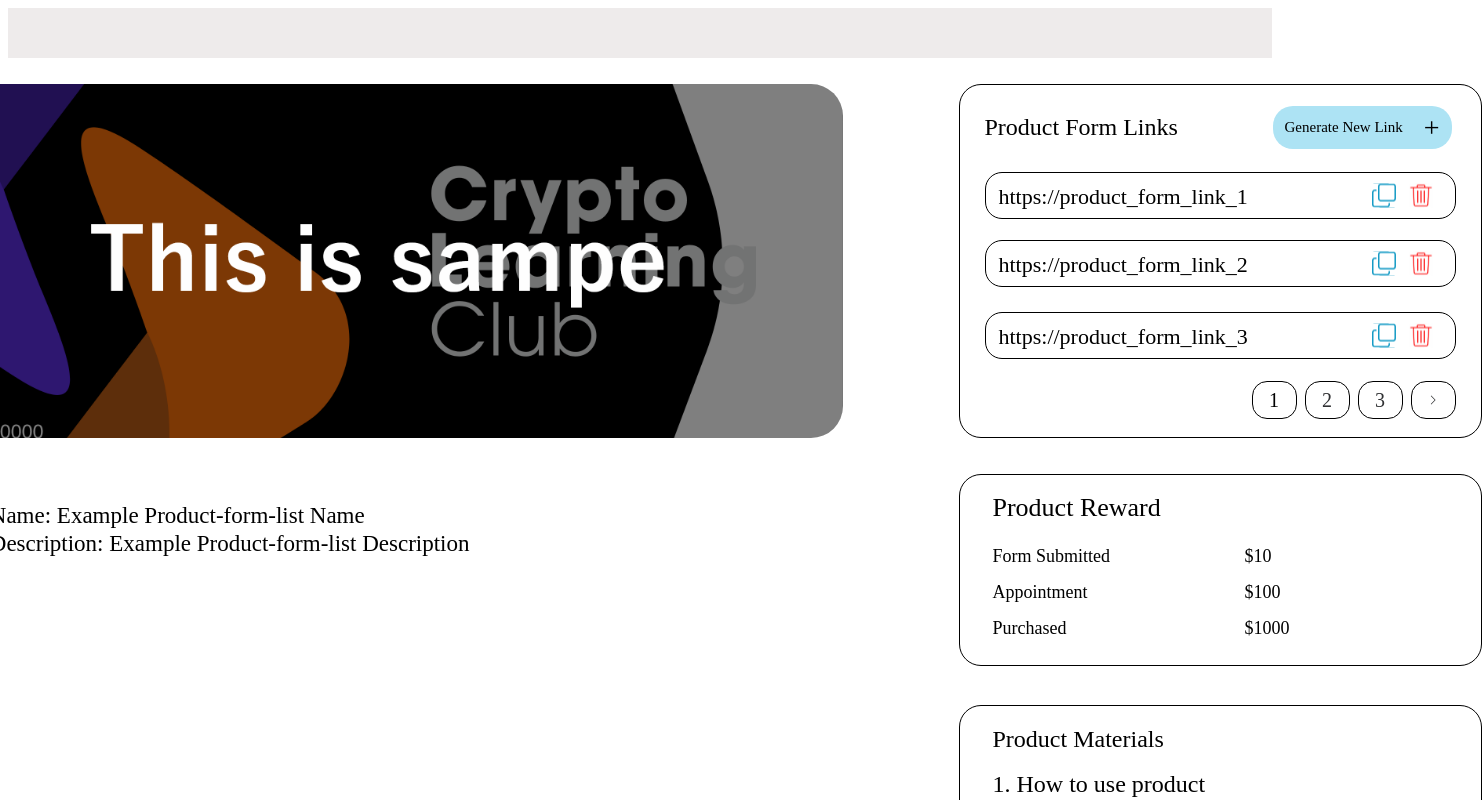
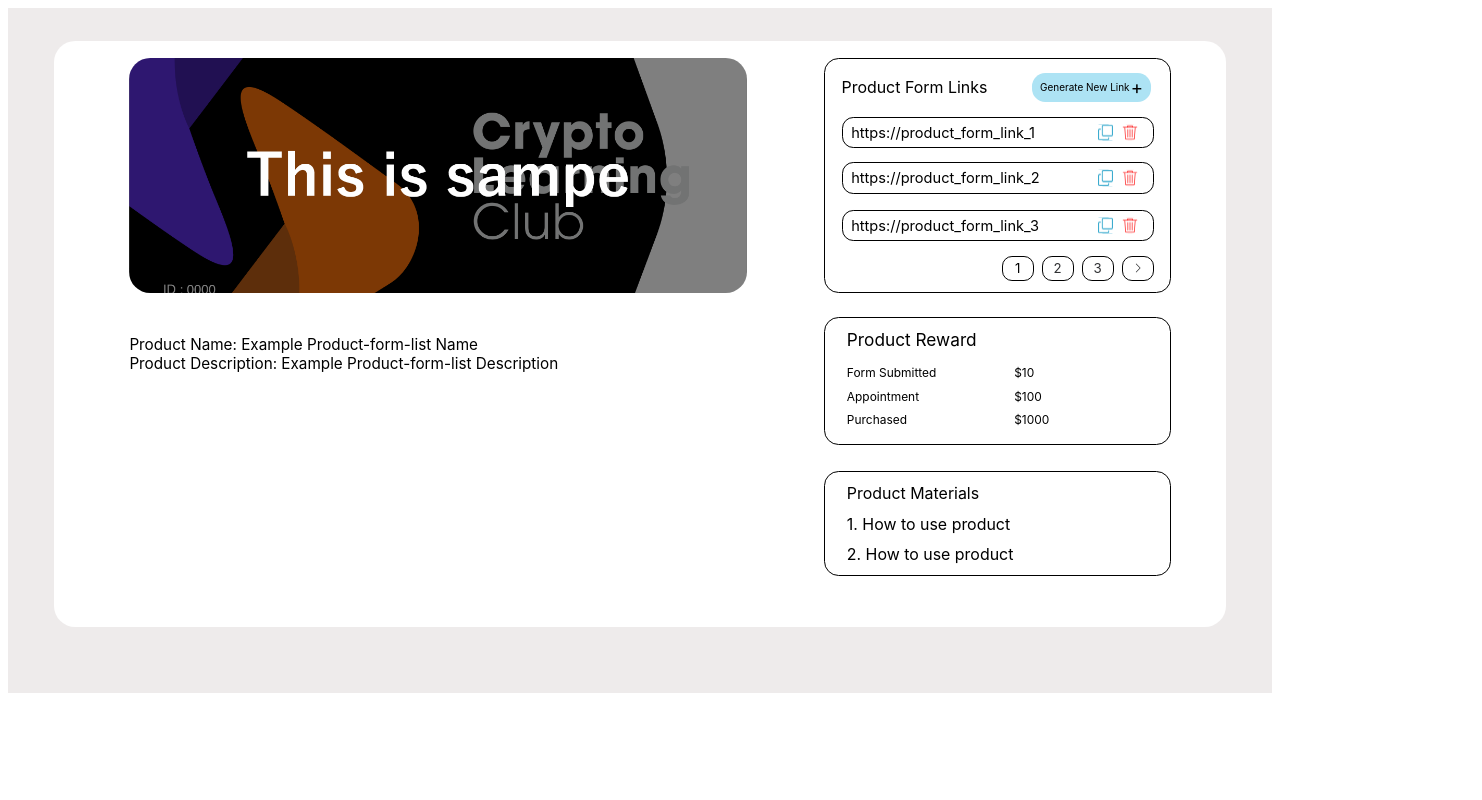
Before and after one commit to padi-dev-sonnt/nuxt-start, a Nuxt app: page / in a window 1280 px wide. Shown: the top 800 px of the page, 1482 px wide, since content can reach past the window. Built offline with nearby package versions, Linux system fonts and the light colour scheme.

Commit message:
config size rem & config global css

```diff
--- a/app.vue
+++ b/app.vue
@@ -88,7 +88,7 @@ function generateNewLink() {
   padding-bottom: 6.25rem;
   .page-content {
     width: 110.375rem;
-    height: 55.3125rem;
+    padding-bottom: 4.75rem;
     background: white;
     border-radius: 2rem;
     display: flex;
--- a/nuxt.config.ts
+++ b/nuxt.config.ts
@@ -1,5 +1,8 @@
 // https://nuxt.com/docs/api/configuration/nuxt-config
 export default defineNuxtConfig({
+  css: [
+    '@/src/asset/css/main.scss',
+  ],
   devtools: { enabled: false },
   modules: [
     '@element-plus/nuxt',
@@ -7,6 +10,7 @@ export default defineNuxtConfig({
       families: {
         Roboto: true,
         'Exo 2': [100, 200, 300, 400, 500, 600, 700],
+        'Inter': [100, 200, 300, 400, 500, 600, 700],
       }
     }],
   ],
--- /dev/null
+++ b/src/asset/css/main.scss
@@ -0,0 +1,7 @@
+#__nuxt {
+  font-family: 'Inter';
+}
+
+html {
+  font-size: #{"min(12px, 0.83vw)"}
+}
```
